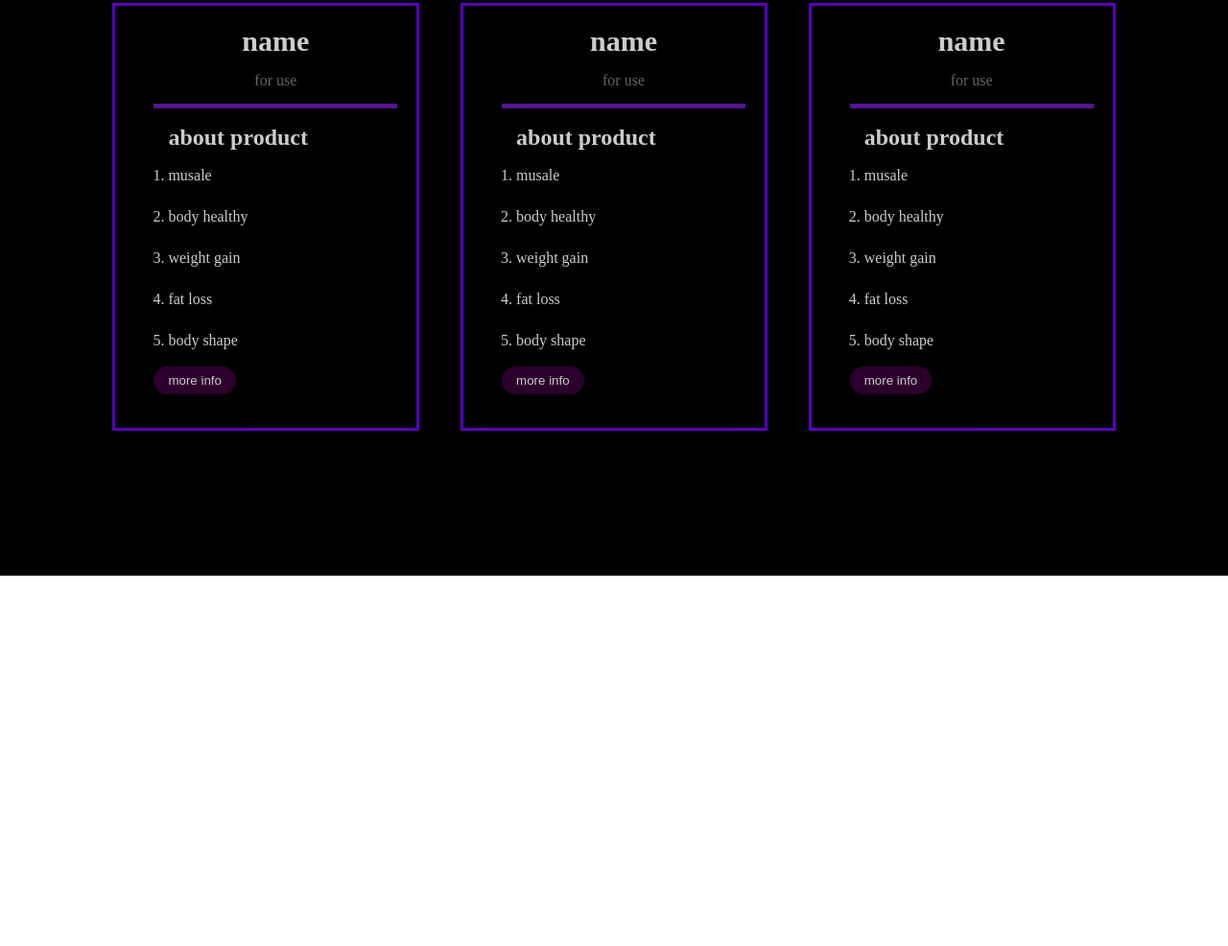
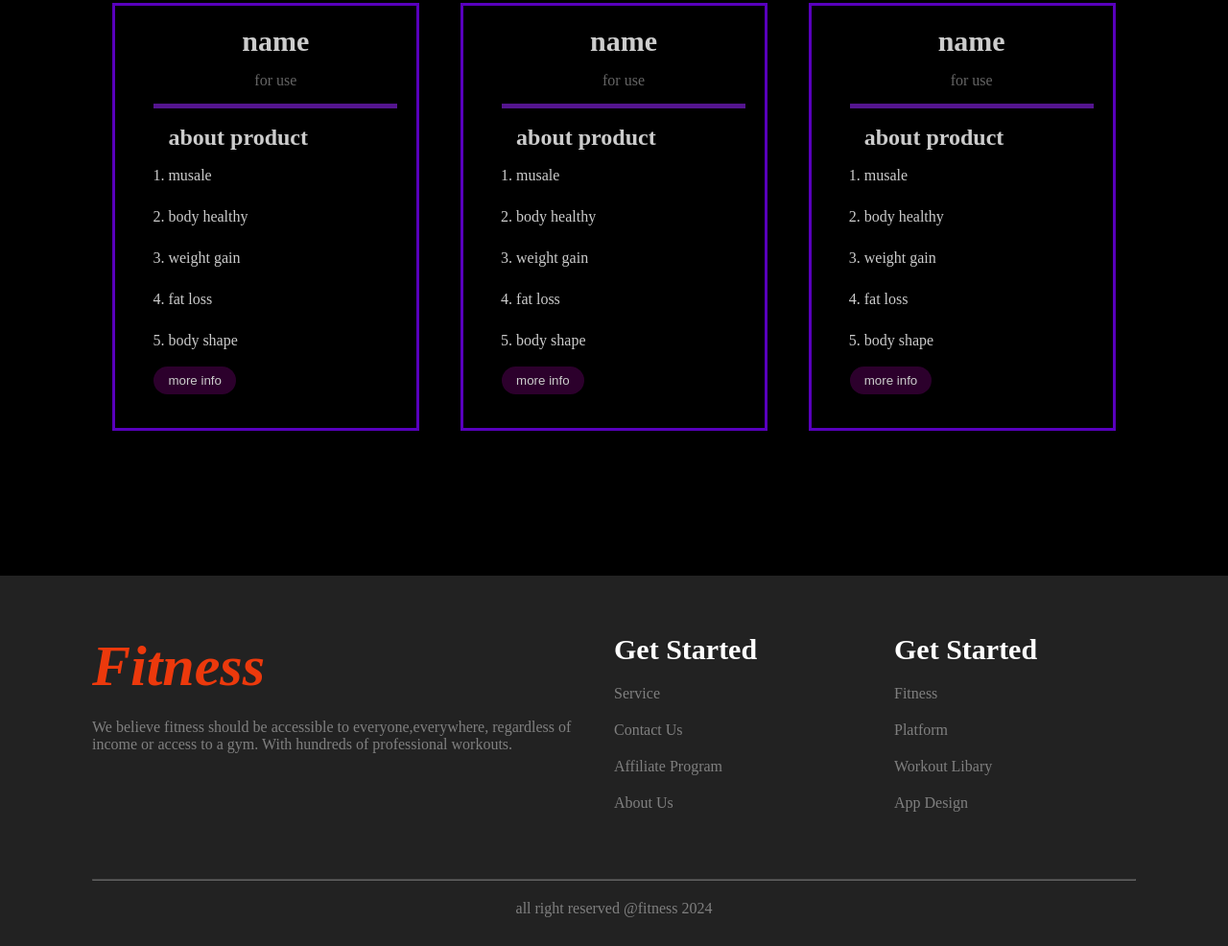
Before and after one commit to Joynal-Abedin85/assignment-2, a plain HTML site: page index.html in a window 1280 px wide. Shown: the part 4259-5245 px from the top of the page at 96% size. Before the commit the page ends 4859 px from the top, so only its background shows below. Drawn offline with Linux system fonts and the light colour scheme; a web font is replaced by a local one.

Commit message:
complete footer section

```diff
--- a/index.html
+++ b/index.html
@@ -287,5 +287,32 @@
             </div>
         </div>
     </section>
+    <section class="footer">
+        <div class="footer-text">
+            <div class="fit-sec">
+                <h1 class="fit-title">Fitness</h1>
+                <p class="p-tag" >We believe fitness should be accessible to everyone,everywhere, regardless of income or access to a gym. With hundreds of professional workouts.</p>
+            </div>
+            <div class="get-sect">
+                <h1 class="h2-tag" >Get Started</h1>
+                <p class="p-tag" >Service</p>
+                <p class="p-tag" >Contact Us</p>
+                <p class="p-tag" >Affiliate Program</p>
+                <p class="p-tag" >About Us</p>
+            </div>
+            <div class="get-sect">
+                <h1 class="h2-tag" >Get Started</h1>
+                <p class="p-tag" >Fitness</p>
+                <p class="p-tag" >Platform</p>
+                <p class="p-tag" >Workout Libary</p>
+                <p class="p-tag" >App Design</p>
+            </div>
+
+        </div>
+            <div class="foot-cr">
+                <hr class="hr">
+                <p class="p-tag last-p">all right reserved @fitness 2024</p>
+            </div>
+    </section>
 </body>
 </html>
--- a/style.css
+++ b/style.css
@@ -541,3 +541,38 @@ input::placeholder{
 
 
 /* end uniqe section  */
+
+/* started footer section  */
+.footer{
+    height: auto;
+    background-color: #222222;
+    padding-bottom: 30px;
+}
+
+.footer-text{
+    width: 85%;
+    margin: 0 auto;
+    display: grid;
+    grid-template-columns: 2fr 1fr 1fr;
+    column-gap: 40px;
+    padding-top: 60px;
+}
+.fit-title{
+    font-size: 60px;
+    color: rgb(236, 57, 12);
+    font-style: italic;
+}
+
+.foot-cr{
+    width: 85%;
+    margin: 0px auto;
+    margin-top: 70px;
+}
+.hr{
+    opacity: 30%;
+}
+.last-p{
+    text-align: center;
+}
+
+/* end footer section  */
```
